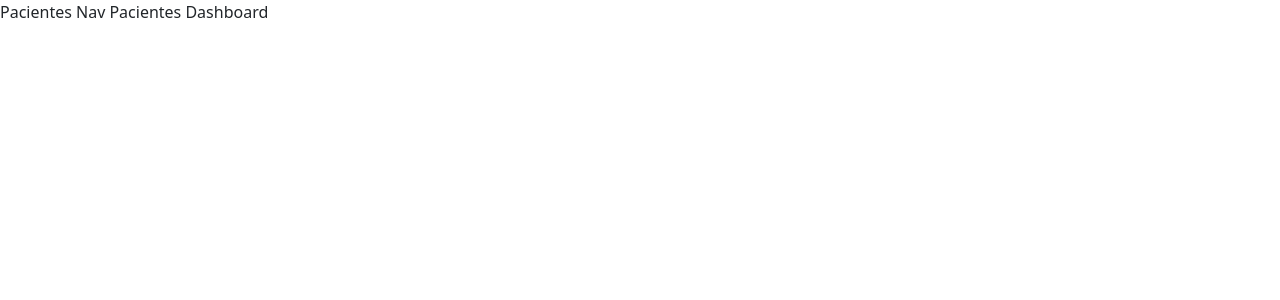
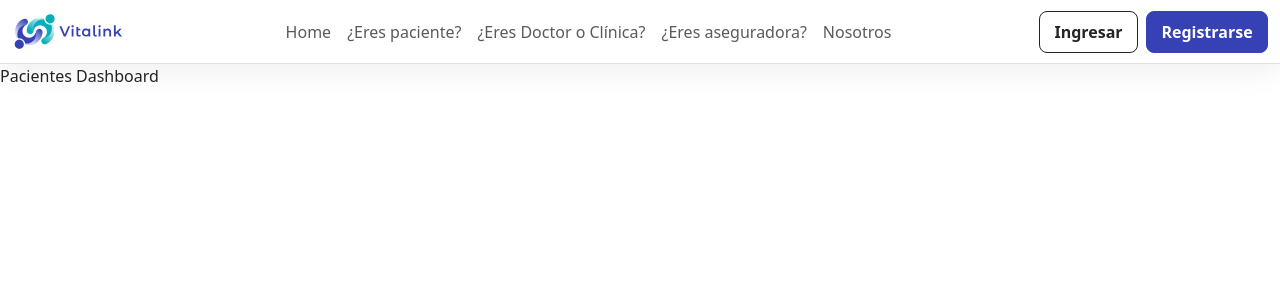
Before and after one commit to VitalinkOrg/VitalinkFrontend, a Nuxt app: page /pacientes/inicio in a window 1280 px wide. Shown: the top 300 px of the page. Built offline with nearby package versions, Linux system fonts and the light colour scheme.

Commit message:
pacientes inicio wip

```diff
--- /dev/null
+++ b/components/pacientes/nav.vue
@@ -0,0 +1,58 @@
+
+
+<template>
+  <nav class="navbar navbar-expand-lg navbar-light bg-white border-bottom shadow">
+    <div class="container-fluid">
+      <button class="navbar-toggler" type="button" data-bs-toggle="collapse" data-bs-target="#navbarTogglerDemo03"
+        aria-controls="navbarTogglerDemo03" aria-expanded="false" aria-label="Toggle navigation">
+        <span class="navbar-toggler-icon"></span>
+      </button>
+      <NuxtLink class="navbar-brand" href="/"><img src="@/src/assets/img-vitalink-logo.svg" alt="Vitalink"></NuxtLink>
+      <div class="collapse navbar-collapse " id="navbarTogglerDemo03">
+        <ul class="navbar-nav mx-auto mb-2 mb-lg-0">
+          <li class="nav-item">
+            <!-- <a class="nav-link active" aria-current="page" href="#">Home</a> -->
+            <NuxtLink href="/" class="nav-link" active-class="active">Home</NuxtLink>
+          </li>
+          <li class="nav-item">
+            <NuxtLink href="" class="nav-link">¿Eres paciente?</NuxtLink>
+          </li>
+          <li class="nav-item">
+            <NuxtLink href="" class="nav-link">¿Eres Doctor o Clínica?</NuxtLink>
+          </li>
+          <li class="nav-item">
+            <NuxtLink href="" class="nav-link">¿Eres aseguradora?</NuxtLink>
+          </li>
+          <li class="nav-item">
+            <NuxtLink href="" class="nav-link">Nosotros</NuxtLink>
+          </li>
+        </ul>
+        <div class="">
+        </div>
+        <div v-if="!authenticated">
+          <NuxtLink href="/pacientes/login" class="btn btn-outline-dark me-2">Ingresar</NuxtLink>
+          <NuxtLink href="/pacientes/registro" class="btn btn-primary">Registrarse</NuxtLink>
+        </div>
+        <div v-if="authenticated">
+          <NuxtLink @click="logout" class="btn btn-primary">Cerrar sesión</NuxtLink>
+        </div>
+      </div>
+    </div>
+  </nav>
+</template>
+
+<script lang="ts" setup>
+import { storeToRefs } from 'pinia'; // import storeToRefs helper hook from pinia
+import { useAuthStore } from '~/store/auth'; // import the auth store we just created
+
+const router = useRouter();
+
+
+const { logUserOut } = useAuthStore(); // use authenticateUser action from  auth store
+const { authenticated } = storeToRefs(useAuthStore()); // make authenticated state reactive with storeToRefs
+
+const logout = () => {
+  logUserOut();
+  router.push('/pacientes/login');
+};
+</script>
--- a/layouts/pacientes-dashboard.vue
+++ b/layouts/pacientes-dashboard.vue
@@ -1,5 +1,5 @@
 <template>
-  Pacientes Nav
+  <PacientesNav />
   <slot />
 </template>
 <style src="@/assets/styles/vitalink.scss" />
```
